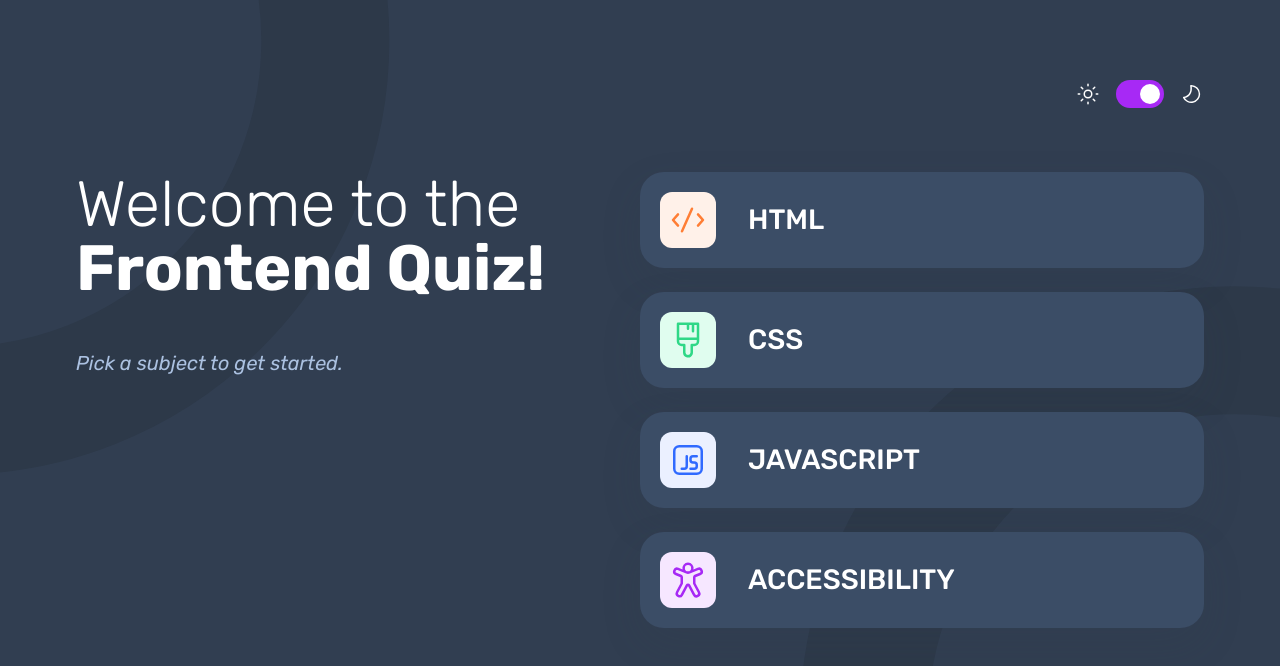
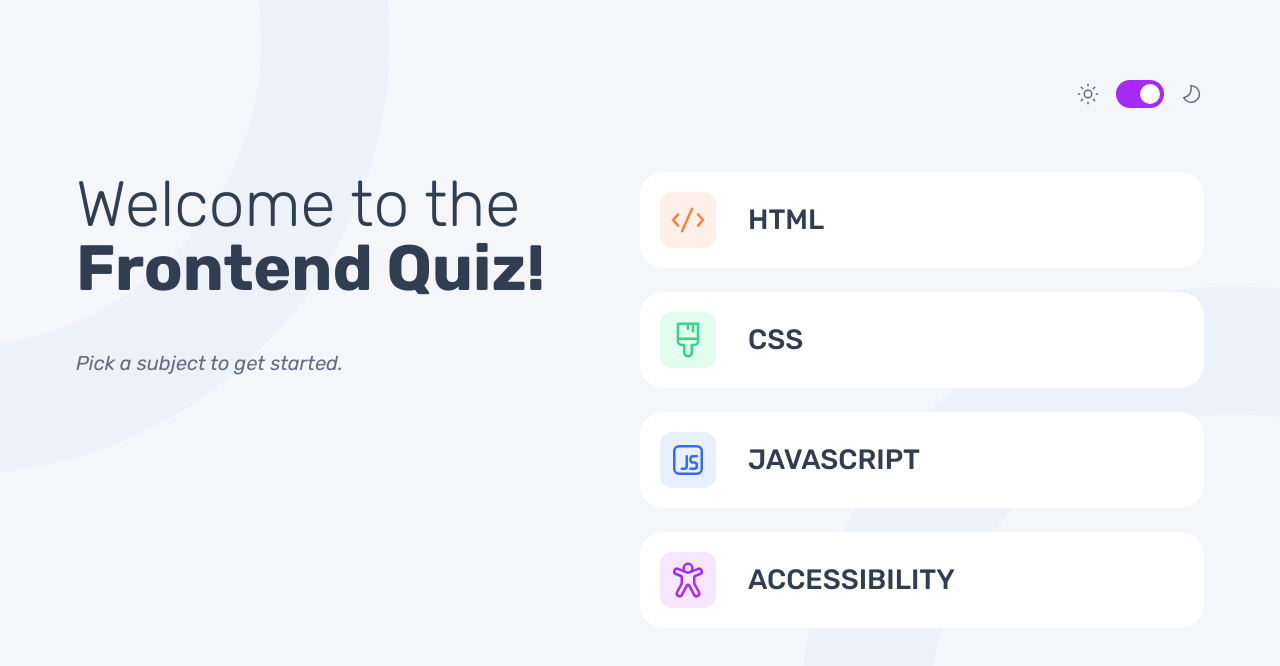
Before and after one commit to TheOnly1TY/frontend-quiz-app, a React (Vite) app: page / in a window 1280 px wide. Shown: the top 666 px of the page. Built offline with nearby package versions, Linux system fonts and the light colour scheme.

Commit message:
made changes

```diff
--- a/index.html
+++ b/index.html
@@ -11,7 +11,7 @@
     <meta name="viewport" content="width=device-width, initial-scale=1.0" />
     <title>Frontend Quiz App</title>
   </head>
-  <body class="dark">
+  <body>
     <div id="root"></div>
     <script type="module" src="/src/main.jsx"></script>
   </body>
--- a/src/components/Theme.jsx
+++ b/src/components/Theme.jsx
@@ -14,7 +14,7 @@ export function Theme() {
   return (
     <div className="flex justify-end items-center gap-2 lg:gap-4 py-4">
       <img
-        src={theme ? "/images/icon-sun-dark.svg" : "/images/icon-sun-light.svg"}
+        src={theme ? "/images/icon-sun-light.svg" : "/images/icon-sun-dark.svg"}
         alt="sun_icon"
       />
       <label
@@ -36,7 +36,7 @@ export function Theme() {
       </label>
       <img
         src={
-          theme ? "/images/icon-moon-dark.svg" : "/images/icon-moon-light.svg"
+          theme ? "/images/icon-moon-light.svg" : "/images/icon-moon-dark.svg"
         }
         alt="moon_icon"
       />
```
